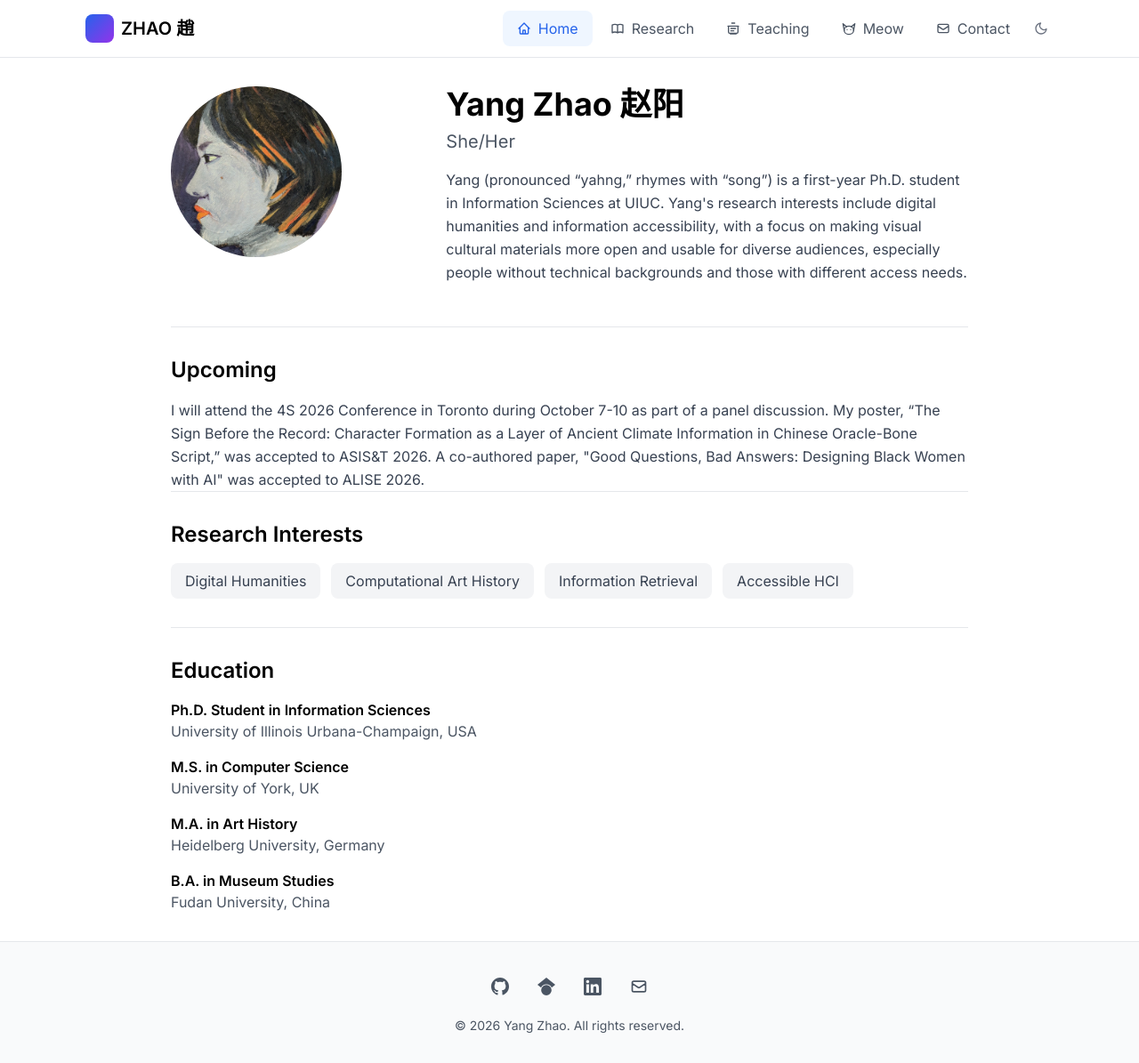
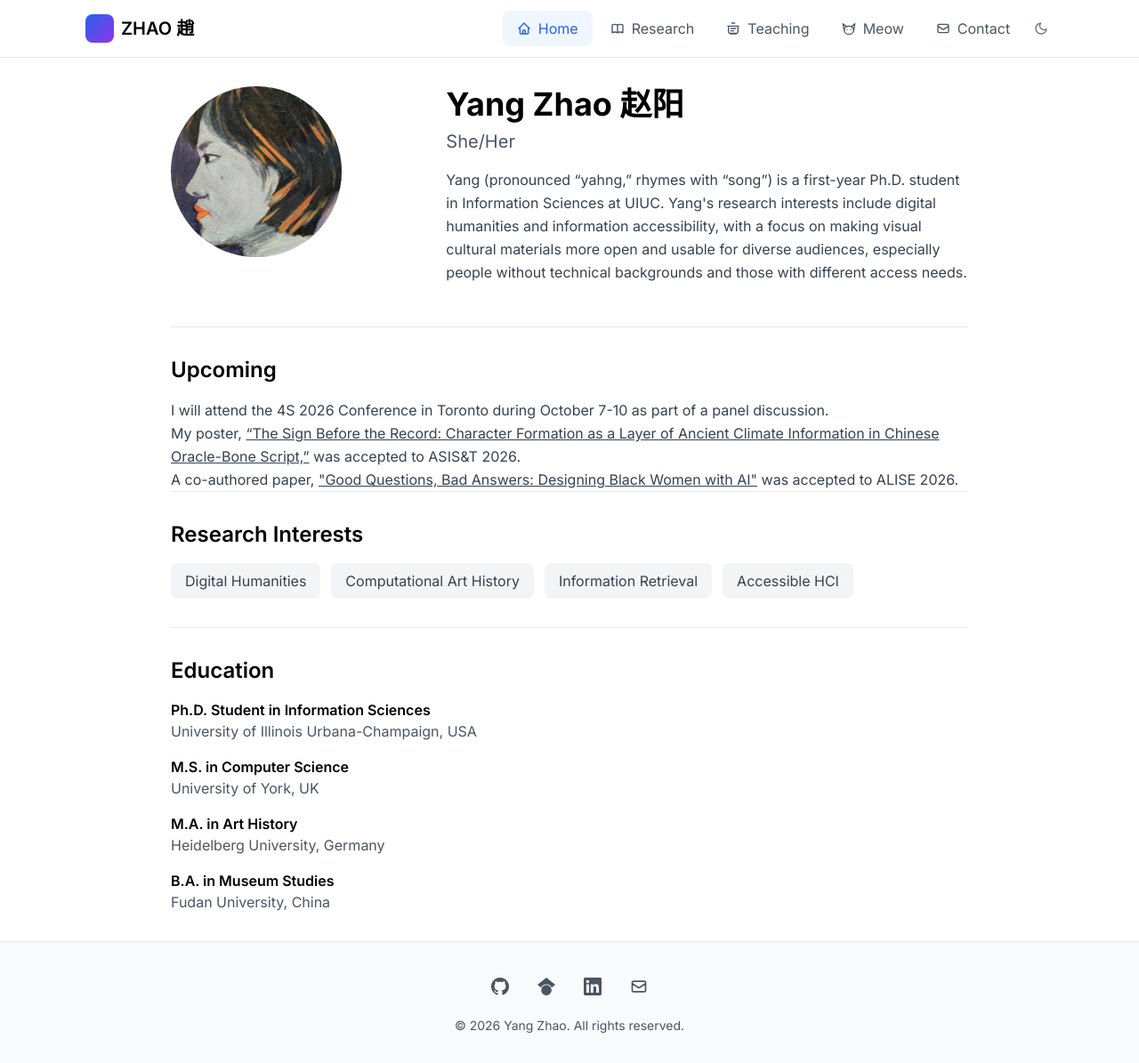
Before and after one commit to yzhao-is/yzhao-is.github.io, a Jekyll site: the page built from index.html, in a window 1280 px wide and 1195 px high. Shown: the whole window at 89% size. Built offline with Jekyll 4.4.1, drawn with Linux system fonts in a browser that asks for light colours; nearby versions of some CDN libraries.

Commit message:
Update index.html

```diff
--- a/index.html
+++ b/index.html
@@ -40,10 +40,12 @@ title: Home
     <div class="prose prose-lg max-w-none">
       <p class="text-gray-700 leading-relaxed">
          I will attend the 4S 2026 Conference in Toronto during October 7-10 as part of a panel discussion.
-
-         My poster, <a href="https://www.asist.org/am2026/am26-posters/" target="_blank" rel="noopener noreferrer">“The Sign Before the Record: Character Formation as a Layer of Ancient Climate Information in Chinese Oracle-Bone Script,”</a> was accepted to ASIS&T 2026.
-
-         A co-authored paper, <a href="https://2026aliseannualconference.sched.com/event/2VQTc/breakout-93-good-questions-bad-answers-designing-black-women-with-ai" target="_blank" rel="noopener noreferrer">"Good Questions, Bad Answers: Designing Black Women with AI"</a> was accepted to ALISE 2026.
+      </p>
+      <p class="text-gray-700 leading-relaxed">
+         My poster, <a href="https://www.asist.org/am2026/am26-posters/" target="_blank" rel="noopener noreferrer" style="text-decoration: underline">“The Sign Before the Record: Character Formation as a Layer of Ancient Climate Information in Chinese Oracle-Bone Script,”</a> was accepted to ASIS&T 2026.
+      </p>
+      <p class="text-gray-700 leading-relaxed">
+         A co-authored paper, <a href="https://2026aliseannualconference.sched.com/event/2VQTc/breakout-93-good-questions-bad-answers-designing-black-women-with-ai" target="_blank" rel="noopener noreferrer" style="text-decoration: underline">"Good Questions, Bad Answers: Designing Black Women with AI"</a> was accepted to ALISE 2026.
       </p>
 
       </div>
```
